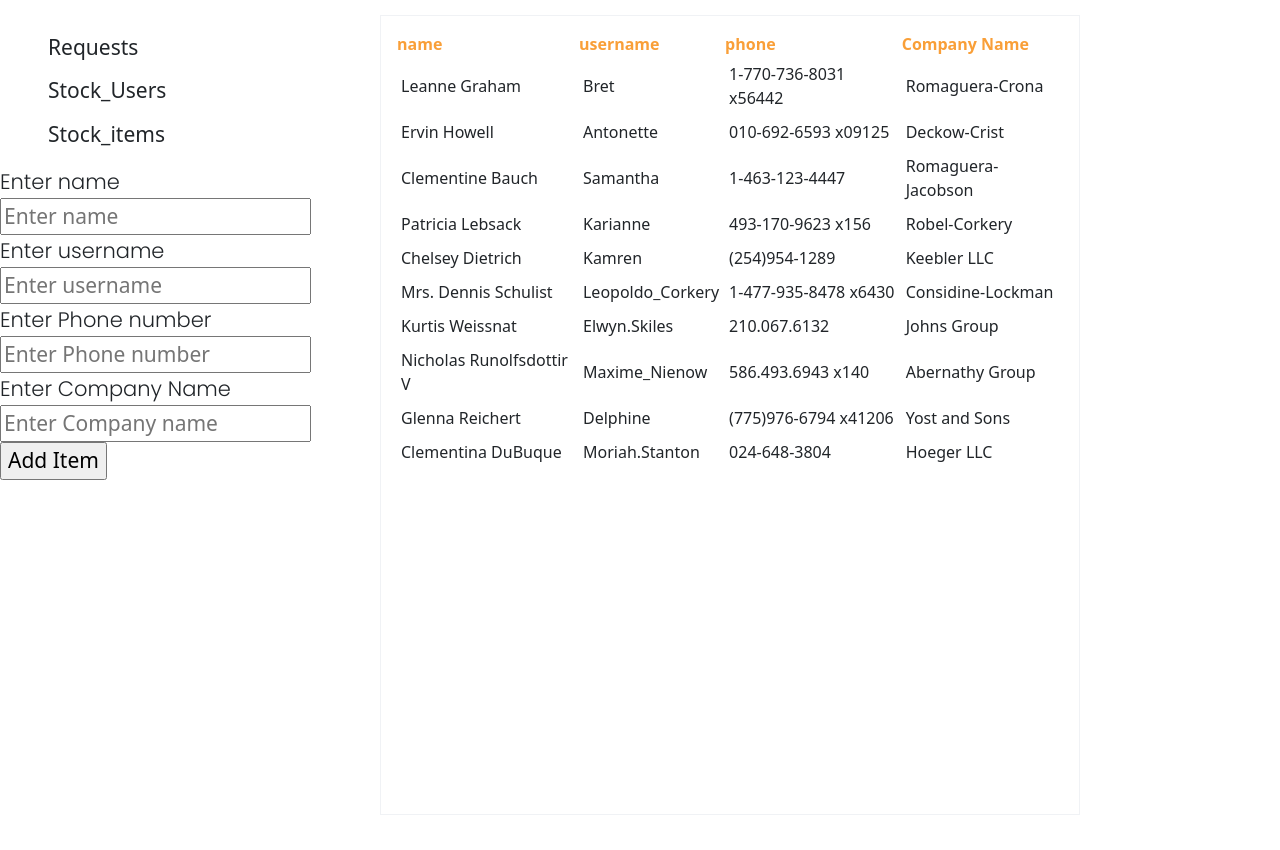
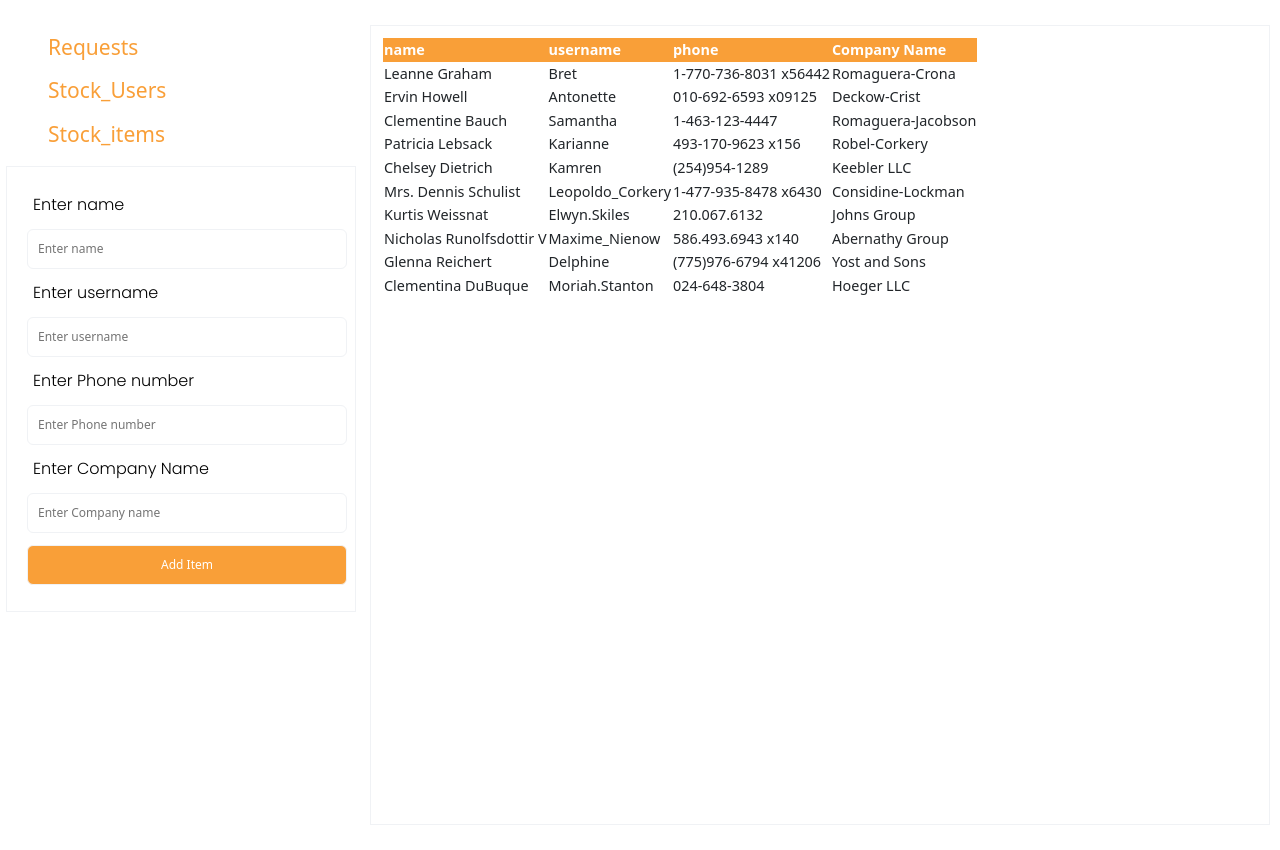
Before and after one commit to mugchris94/React-Demo, a React (Create React App) app: page /DashboardView in a window 1280 px wide. Before the commit the page ends 825 px from the top, so only its background shows below. Built offline with nearby package versions, Linux system fonts and the light colour scheme.

Commit message:
dashboard log tyling

```diff
--- a/src/styles/view.css
+++ b/src/styles/view.css
@@ -3,20 +3,13 @@ label {
     font-family: 'Poppins', sans-serif;
 }
 
-.table-container{
-    margin: 15px 30px 10px 10px ;
-    height: 100vh;
-    width: 700px;
-    background-color: white;
-    border:1px solid#f0f2f5;
-    padding:15px
-}
+
+
+
 
 .menu_view{
     height: 100vh;
     width: 350px;
-
-
     font-size: 21px;
     margin-right:20px
 
@@ -29,6 +22,7 @@ label {
     border-left: 1px solid transparent;
     padding-left: 15px;
     transition: border-left 1s ease;
+    color:#F99F38;
 }
 
 .menu_view ul li:hover {
@@ -46,17 +40,67 @@ label {
 
 }
 
-table {
+.table-container{
+    margin: 25px 0;
+    height: 100vh;
+    width: 900px;
+    padding: 12px;
+    background-color: white;
+    border:1px solid#f0f2f5;
+
     border-collapse:collapse;
-    border-spacing: 5px 15px;
+    font-size: 0.9em;
 }
 
 
-table thead tr th{
-    color: #F99F38;
+
+.table-container table thead tr{
+    background-color: #F99F38;
+    text-align: left;
+    color:#fff;
+    padding:5px;
+
 }
 
-td {
-    padding: 5px;
-    margin-right: 20px;
+.table-container thead tr td{
+    padding:10px;
+
 }
+
+
+.addItem{
+    margin:10px 6px;
+    padding:20px;
+    border: 1px solid #f0f2f5;
+    width: 350px;
+}
+
+.addItem input{
+    border-radius: 6px;
+    border: 1px solid #f0f2f5;
+    padding: 10px;
+    font-size: 12px;
+    width: 320px;
+    margin: 6px 0;
+
+}
+.addItem input[type='submit']{
+    border-radius: 6px;
+    border: 1px solid #f0f2f5;
+    padding: 10px;
+    font-size: 12px;
+    width: 320px;
+    background-color: #F99F38;
+    color:#fff;
+}
+.addItem form{
+    padding:none;
+    margin:0;
+}
+
+.addItem label{
+    color:#000;
+    font-size: 16px;
+    padding: 6px;
+    font-family: 'Poppins', sans-serif;
+}
```
